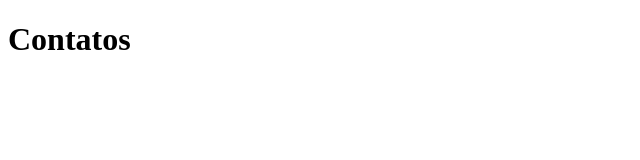
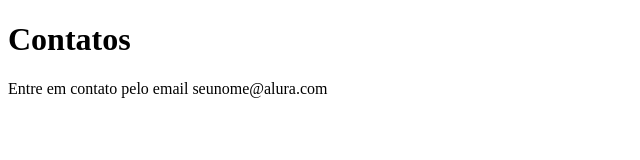
Before and after one commit to Jhonny097/sistema-de-cadastro, a plain HTML site: page contato.html in a window 1280 px wide. Shown: the whole page, without its empty margins (0-640 px from the left). Drawn offline with Linux system fonts and the light colour scheme.

Commit message:
adicionando email de contato

```diff
--- a/contato.html
+++ b/contato.html
@@ -9,6 +9,7 @@
 
 <body>
   <h1>Contatos</h1>
+  <p>Entre em contato pelo email seunome@alura.com</p>
 </body>
 
 </html>
```
